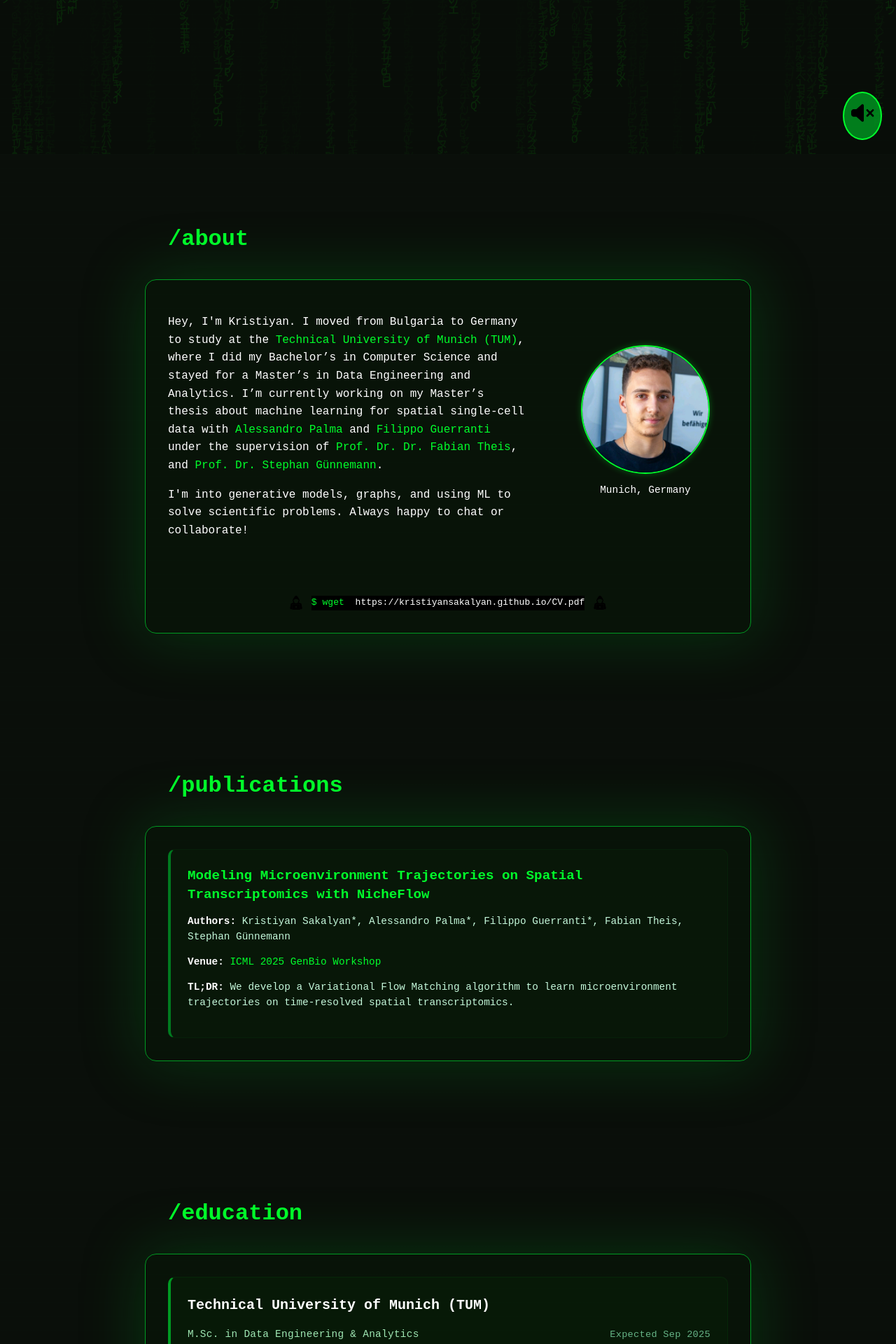
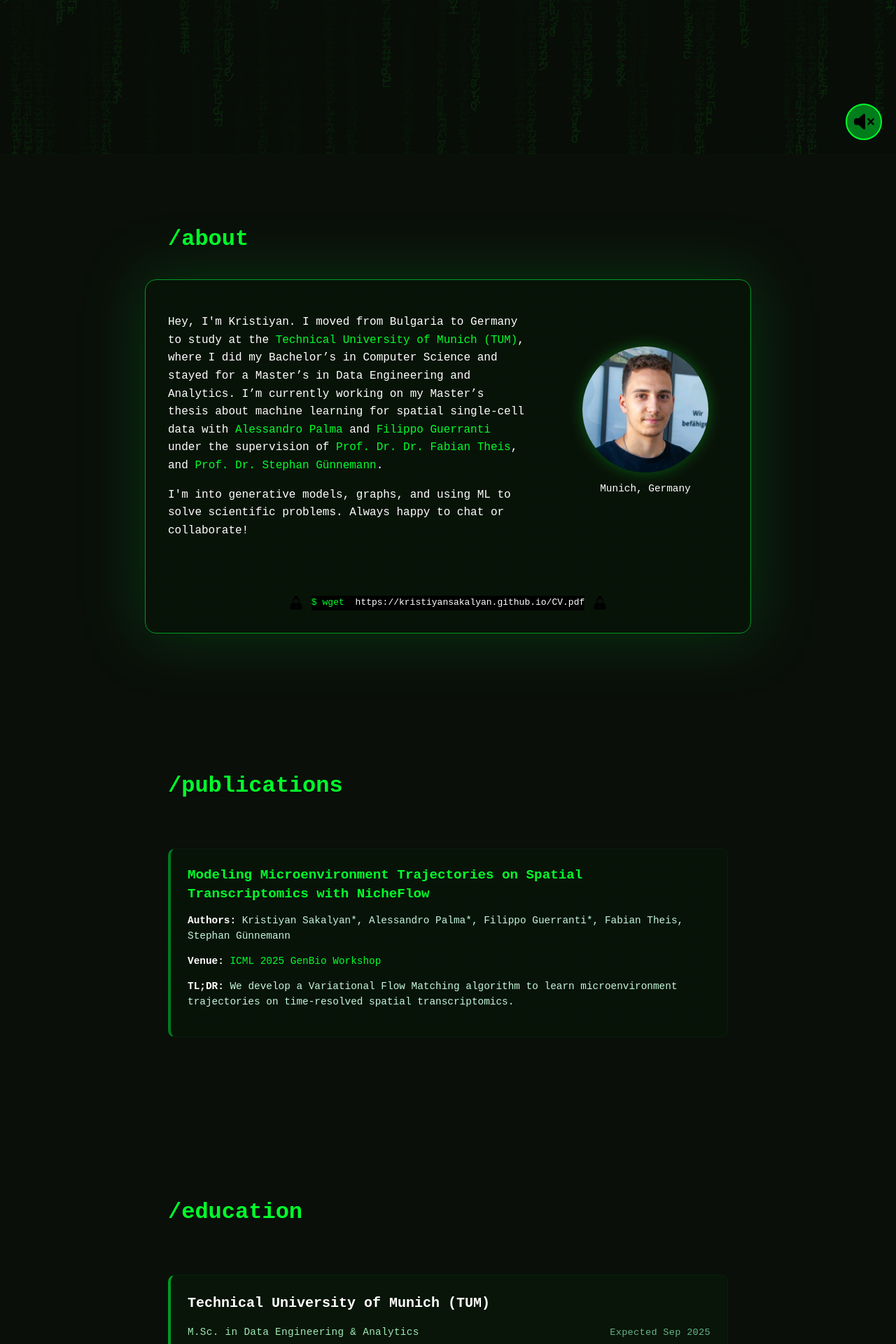
Before and after one commit to kristiyansakalyan/kristiyansakalyan.github.io, a React (Vite) app: page / in a window 1280 px wide. Shown: the part 580-2500 px from the top of the page at 70% size. Built offline with nearby package versions, Linux system fonts and the light colour scheme.

Commit message:
Lilkin said to get rid of the borders around the listing sections

```diff
--- a/src/components/Section.tsx
+++ b/src/components/Section.tsx
@@ -4,9 +4,10 @@ import { useGlitchInView } from '../hooks/useGlitchInView';
 type SectionProps = {
     children: React.ReactNode,
     title: string
+    noBorder?: boolean
 }
 
-const Section: React.FC<SectionProps> = ({ children, title }) => {
+const Section: React.FC<SectionProps> = ({ children, title, noBorder = false }) => {
     const ref = useRef<HTMLDivElement>(null);
 
     const glitchRef = useGlitchInView<HTMLHeadingElement>()
@@ -32,7 +33,11 @@ const Section: React.FC<SectionProps> = ({ children, title }) => {
             }}
         >
             <h1 ref={glitchRef} className="section-title">{"/" + title.toLowerCase()}</h1>
-            <div className="section">{children}</div>
+            <div className="section" style={noBorder ? {
+                boxShadow: 'none',
+                border: 'none',
+                backgroundColor: 'transparent',
+            } : {}}>{children}</div>
         </div>
     )
 }
--- a/src/index.css
+++ b/src/index.css
@@ -188,8 +188,8 @@ a:hover {
     height: 180px;
     object-fit: cover;
     border-radius: 50%;
-    border: 2px solid #00ff2b;
-    box-shadow: 0 0 10px rgba(0, 255, 43, 0.3);
+    /* border: 2px solid #00ff2b; */
+    box-shadow: 0 0 20px rgba(0, 255, 43, 0.3);
 }
 
 .about-location {
@@ -335,14 +335,18 @@ html {
     position: fixed;
     bottom: 20px;
     right: 20px;
+    width: 48px;
+    height: 48px;
     background-color: rgba(0, 154, 34, 0.8);
     border: 2px solid #00ff2b;
     border-radius: 50%;
-    padding: 0.6rem;
-    font-size: 1.8rem;
+    font-size: 1.6rem;
     color: #000;
     cursor: pointer;
     z-index: 9999;
+    display: flex;
+    align-items: center;
+    justify-content: center;
     transition: background-color 0.2s ease;
 }
 
--- a/src/pages/Education.tsx
+++ b/src/pages/Education.tsx
@@ -1,7 +1,7 @@
 import Section from "../components/Section";
 
 const Education = () => (
-    <Section title="Education">
+    <Section title="Education" noBorder>
         <div className="experience-list">
             <div className="experience-item">
                 <h3>Technical University of Munich (TUM)</h3>
--- a/src/pages/Publications.tsx
+++ b/src/pages/Publications.tsx
@@ -2,7 +2,7 @@ import Section from "../components/Section";
 import PublicationItem from "../components/PublicationItem";
 
 const Publications = () => (
-    <Section title="Publications">
+    <Section title="Publications" noBorder>
         <PublicationItem
             title="Modeling Microenvironment Trajectories on Spatial Transcriptomics with NicheFlow"
             authors="Kristiyan Sakalyan*, Alessandro Palma*, Filippo Guerranti*, Fabian Theis, Stephan Günnemann"
--- a/src/pages/Research.tsx
+++ b/src/pages/Research.tsx
@@ -4,7 +4,7 @@ import ExperienceItem from '../components/ExperienceItem';
 
 const Research = () => (
 
-    <Section title="Research">
+    <Section title="Research" noBorder>
         <div className="experience-list">
             <ExperienceItem
                 title="Modeling Microenvironment Trajectories on Spatial Transcriptomics"
--- a/src/pages/Work.tsx
+++ b/src/pages/Work.tsx
@@ -2,7 +2,7 @@ import ExperienceItem from "../components/ExperienceItem";
 import Section from "../components/Section";
 
 const Work = () => (
-    <Section title="Work">
+    <Section title="Work" noBorder>
         <div className="experience-list">
             <ExperienceItem
                 title="Machine Learning Engineer"
```
